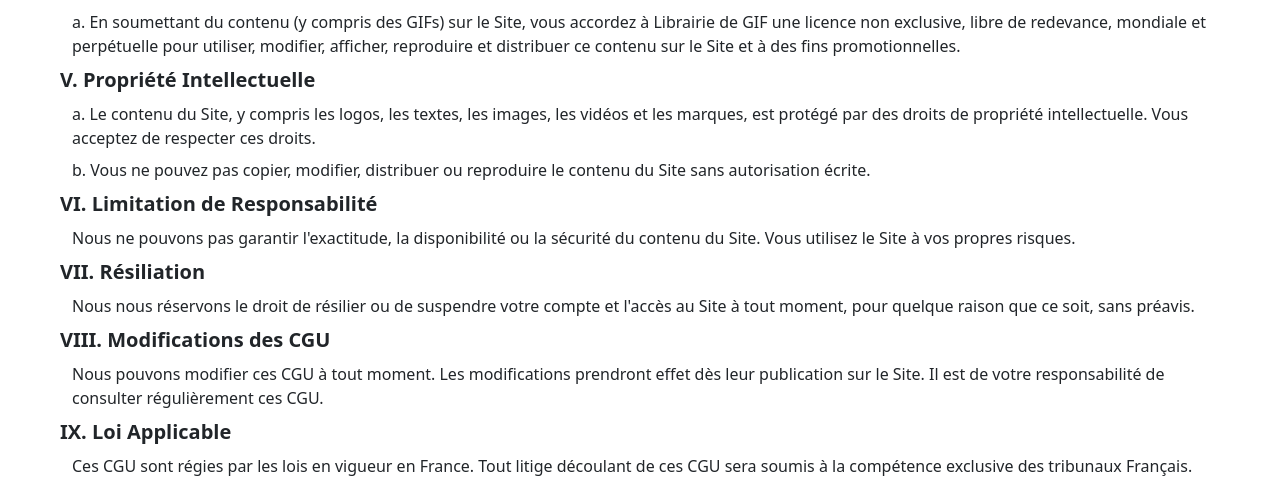
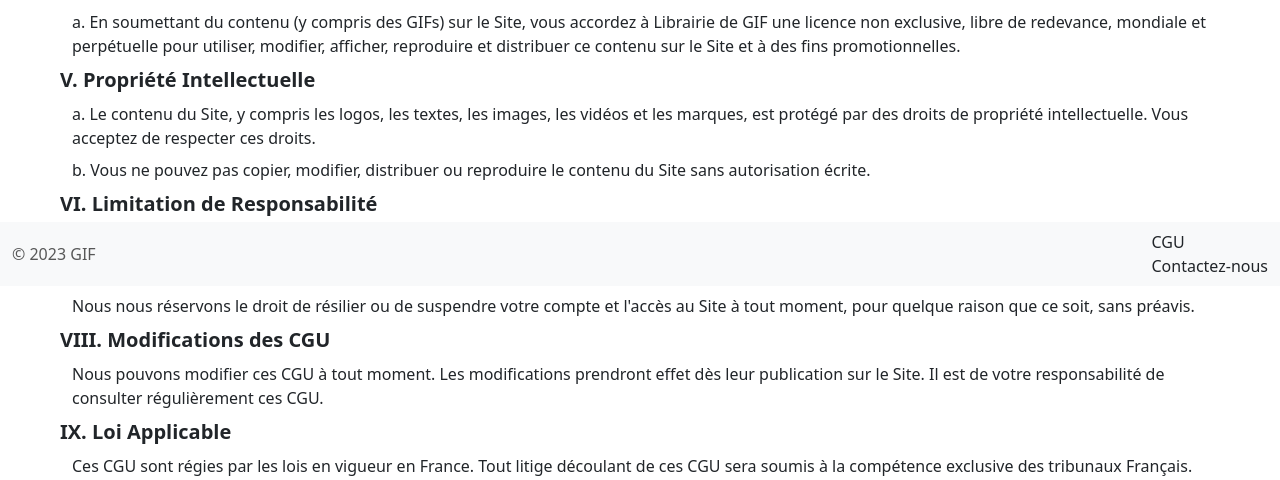
Before and after one commit to Rod-tout-court/projet_web, a Symfony app: template templates/cgu/index.html.twig in a window 1280 px wide. Shown: the part 514-994 px from the top of the page. Run offline with Twig, Linux system fonts and the light colour scheme; the template is opened without the code that fills it, so the values that code supplies are empty; some libraries are stand-ins or nearby versions.

Commit message:
Mise à jour du footer

```diff
--- a/public/css/style.css
+++ b/public/css/style.css
@@ -12,3 +12,9 @@
   height: 150px;
   object-fit: cover;
 }
+
+.footer {
+  position:absolute;
+  width: 100%;
+  bottom: 0;
+}
--- a/templates/base.html.twig
+++ b/templates/base.html.twig
@@ -23,6 +23,6 @@
         <script src="https://code.jquery.com/jquery-3.7.1.slim.js" integrity="sha256-UgvvN8vBkgO0luPSUl2s8TIlOSYRoGFAX4jlCIm9Adc=" crossorigin="anonymous"></script>
         <script src="https://cdn.jsdelivr.net/npm/@popperjs/core@2.11.8/dist/umd/popper.min.js" integrity="sha384-I7E8VVD/ismYTF4hNIPjVp/Zjvgyol6VFvRkX/vR+Vc4jQkC+hVqc2pM8ODewa9r" crossorigin="anonymous"></script>
         <script src="https://cdn.jsdelivr.net/npm/bootstrap@5.3.2/dist/js/bootstrap.min.js" integrity="sha384-BBtl+eGJRgqQAUMxJ7pMwbEyER4l1g+O15P+16Ep7Q9Q+zqX6gSbd85u4mG4QzX+" crossorigin="anonymous"></script>
-
-      </body>
+        {{ include("footer.html.twig") }}
+    </body>
 </html>
--- a/templates/footer.html.twig
+++ b/templates/footer.html.twig
@@ -1,4 +1,4 @@
-<footer class="navbar navbar-expand-lg bg-light py-2">
+<footer class="navbar navbar-expand-lg bg-light py-2 bg-body-tertiary footer">
     <div class="container">
         <span class="navbar-text">
           © 2023 GIF
```
